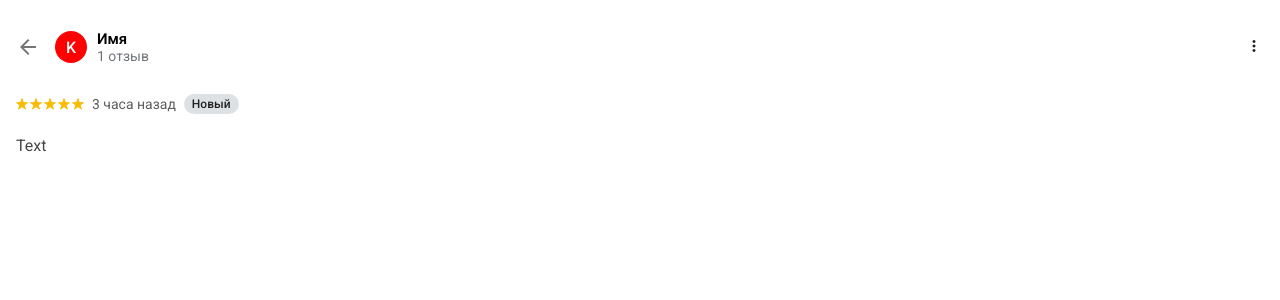
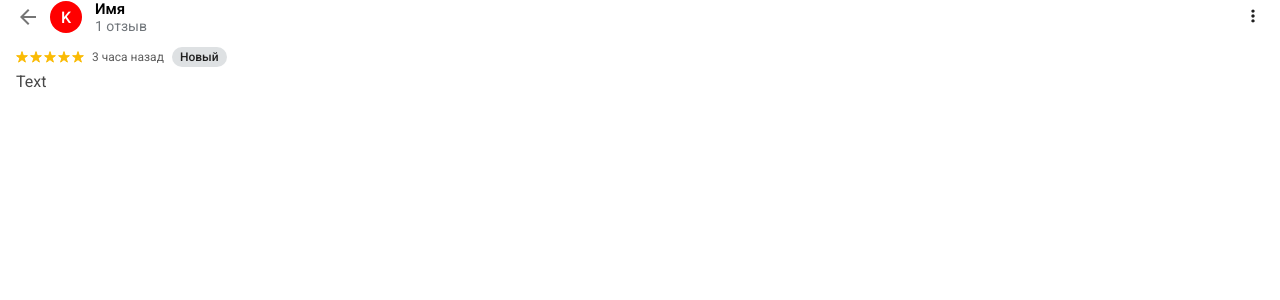
Before and after one commit to dtsymbalenko/sky_lounge, a React (Create React App) app: page / in a window 1280 px wide. Shown: the top 300 px of the page. Built offline with nearby package versions, Linux system fonts and the light colour scheme; the HTML template or start-up script is replaced by a standard one.

Commit message:
Add new styles

```diff
--- a/src/App.css
+++ b/src/App.css
@@ -1,5 +1,5 @@
 .wrapper {
-    padding: 30px 16px;
+    padding: 0 16px;
 }
 
 .header {
@@ -18,8 +18,8 @@
     display: flex;
     align-items: center;
     flex: 1;
-    padding: 0 15px;
-    gap: 10px;
+    padding: 0 10px;
+    gap: 13px;
 }
 
 .header__photo {
@@ -46,7 +46,7 @@
 }
 
 .rating {
-    margin-top: 30px;
+    margin-top: 13px;
     display: flex;
     align-items: center;
     gap: 8px;
@@ -58,7 +58,7 @@
 }
 
 .rating__text {
-    font-size: 14px;
+    font-size: 12px;
     color: #5e5e5e;
 }
 
@@ -74,7 +74,7 @@
 }
 
 .review {
-    margin: 20px 0;
+    margin: 3px 0 20px;
     font-size: 16px;
     line-height: 1.5;
     color: #474747;
--- a/src/App.js
+++ b/src/App.js
@@ -1,6 +1,5 @@
 import './App.css';
 import arrow from './assets/ic_arrow_left_gray_24dp.png';
-import more from './assets/more.svg';
 import React from 'react';
 
 function App() {
@@ -44,7 +43,9 @@ function App() {
                     <div className="header__review">{reviewCount}</div>
                 </div>
           </div>
-          <button className="header__button" onClick={handleMenuOpen}><img src={more} alt="More" /></button>
+          <button className="header__button" onClick={handleMenuOpen}>
+              <svg xmlns="http://www.w3.org/2000/svg" height="22px" viewBox="0 -960 960 960" width="22px" fill="#1f1f1f"><path d="M479.79-192Q450-192 429-213.21t-21-51Q408-294 429.21-315t51-21Q510-336 531-314.79t21 51Q552-234 530.79-213t-51 21Zm0-216Q450-408 429-429.21t-21-51Q408-510 429.21-531t51-21Q510-552 531-530.79t21 51Q552-450 530.79-429t-51 21Zm0-216Q450-624 429-645.21t-21-51Q408-726 429.21-747t51-21Q510-768 531-746.79t21 51Q552-666 530.79-645t-51 21Z"/></svg>
+          </button>
       </header>
       <div className="rating">
           <div className="rating__stars">
```
